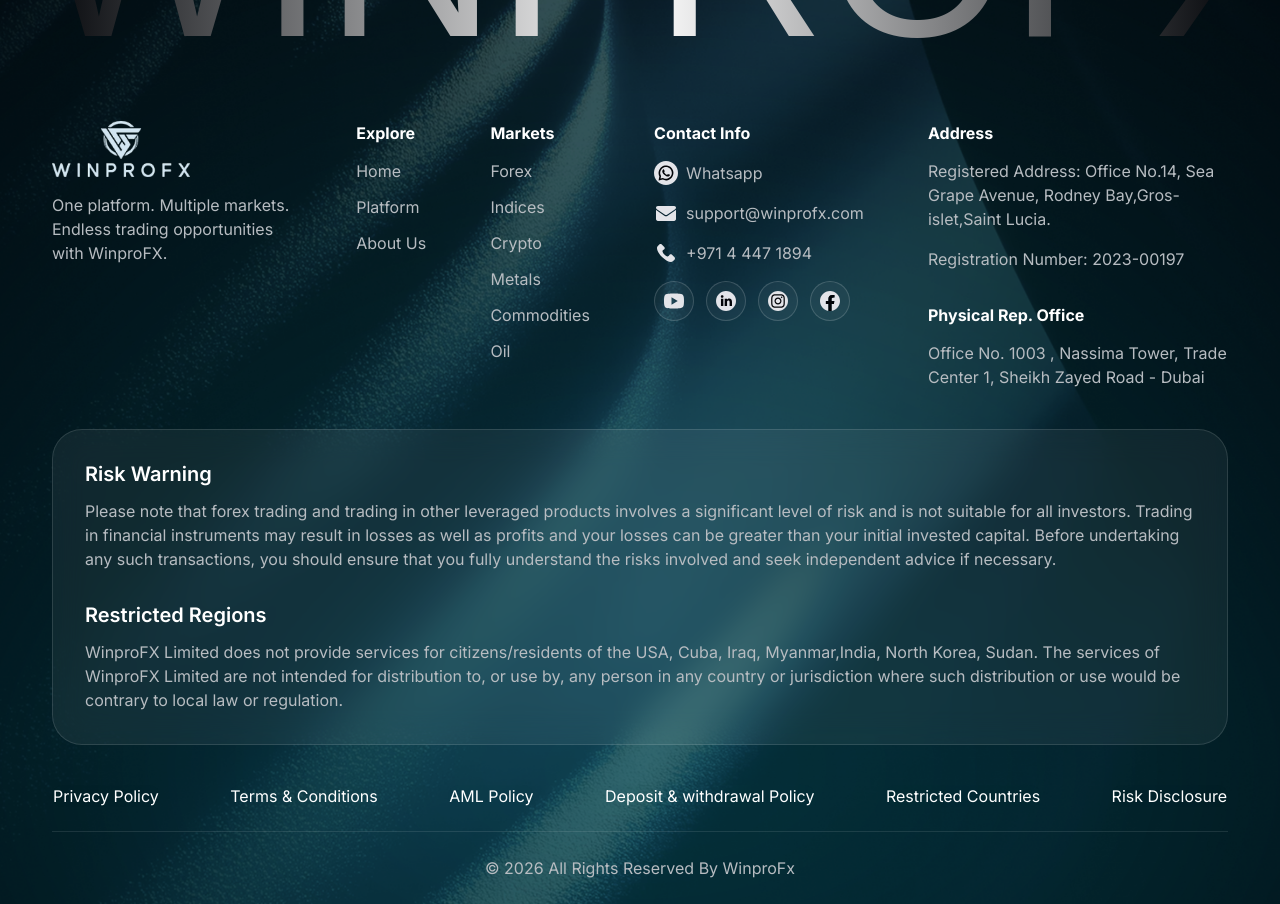
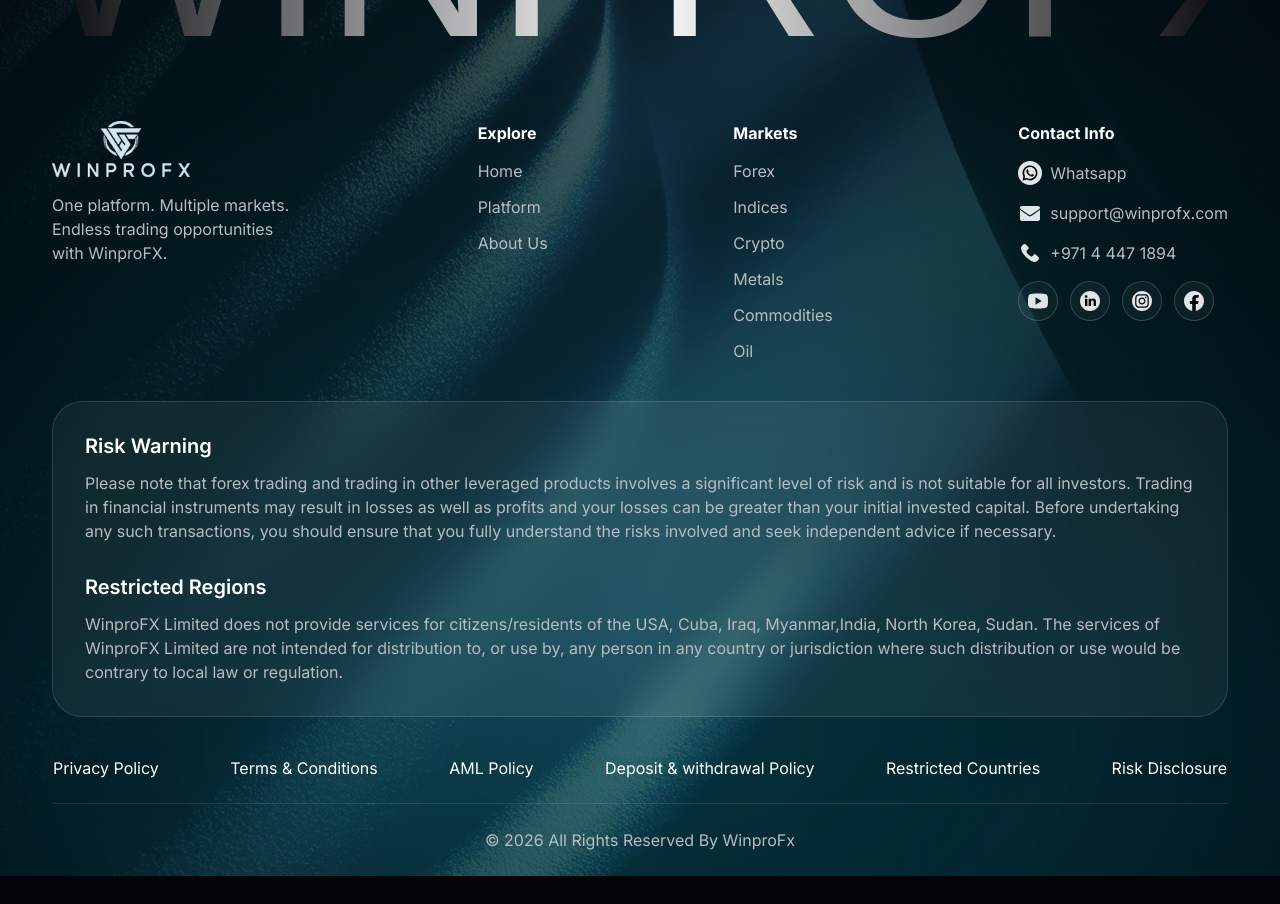
Before and after one commit to PAPERBOT-TECHNOLOGIES-FZCO/WINPROFX-WEBSITE-2-O, a React (Vite) app: page /blog in a window 1280 px wide. Shown: the part 2140-3044 px from the top of the page. After the commit the page ends 3016 px from the top, so only its background shows below. Built offline with nearby package versions, Linux system fonts and the light colour scheme; a web font is replaced by a local one.

Commit message:
address removed

```diff
--- a/src/components/seo-head.jsx
+++ b/src/components/seo-head.jsx
@@ -13,14 +13,6 @@
   url: `${BASE_URL}/`,
   logo: `${BASE_URL}/_next/static/media/logo.30704b62.svg`,
   image: `${BASE_URL}/_next/static/media/logo.30704b62.svg`,
-  address: {
-    '@type': 'PostalAddress',
-    streetAddress: 'Suite No. 1003 - 10th Floor, Nassima Tower, Sheikh Zayed Road',
-    addressLocality: 'Dubai',
-    addressRegion: 'Dubai',
-    postalCode: '00000',
-    addressCountry: 'UAE',
-  },
   telephone: '+971 4447 71894',
   email: 'marketing@winprofx.com',
   openingHours: 'Mo-Fr 09:00-18:00',
--- a/src/layout/website/footer.jsx
+++ b/src/layout/website/footer.jsx
@@ -152,17 +152,6 @@
             </div>
           </div>
 
-          <div className="flex flex-col gap-y-0 col-span-2 md:max-w-56 lg:max-w-75 2xl:max-w-100">
-            <strong className='block text-base text-white mb-3.5'>Address</strong>
-            <div className="mb-4 md:mb-6 lg:mb-8">
-              <p className='text-sm md:text-base leading-normal text-para mb-4'>Registered Address: Office No.14, Sea Grape Avenue, Rodney Bay,Gros-islet,Saint Lucia.</p>
-              <p className='text-sm md:text-base leading-normal text-para'>Registration Number: 2023-00197</p>
-            </div>
-            <div className="">
-              <strong className='block text-base text-white mb-3.5'>Physical Rep. Office</strong>
-              <p className='text-sm md:text-base leading-normal text-para'>Office No. 1003 , Nassima Tower, Trade Center 1, Sheikh Zayed Road - Dubai</p>
-            </div>
-          </div>
         </motion.div>
 
         <motion.div
--- a/src/pages/website/risk-disclosure.jsx
+++ b/src/pages/website/risk-disclosure.jsx
@@ -13,7 +13,7 @@
             title: null,
             des: [
                 {
-                    name: `WinproFX (a trading name of Winpro), is reputed by the Financial Services Commission of the Republic of Mauritius with an Investment Dealer license 2023-00197, having its registered office at 1st Floor, The Sotheby Building,Rodney Bay, Gros-Islet,SAINT Lucia P.O Box 838,Castries, Saint Lucia.`
+                    name: `WinproFX (a trading name of Winpro), is reputed by the Financial Services Commission of the Republic of Mauritius with an Investment Dealer license, and is regulated to provide financial services.`
                 }
             ],
         },
```
Also changed, not shown: 2 other files (tests, documents, lock files or other folders).
